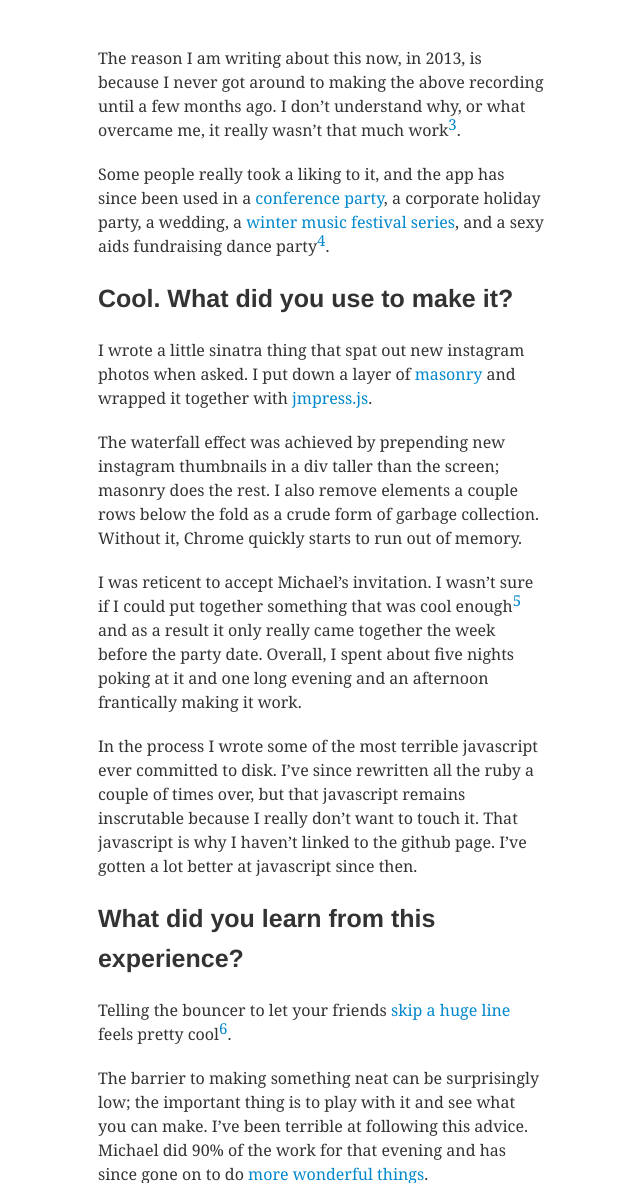
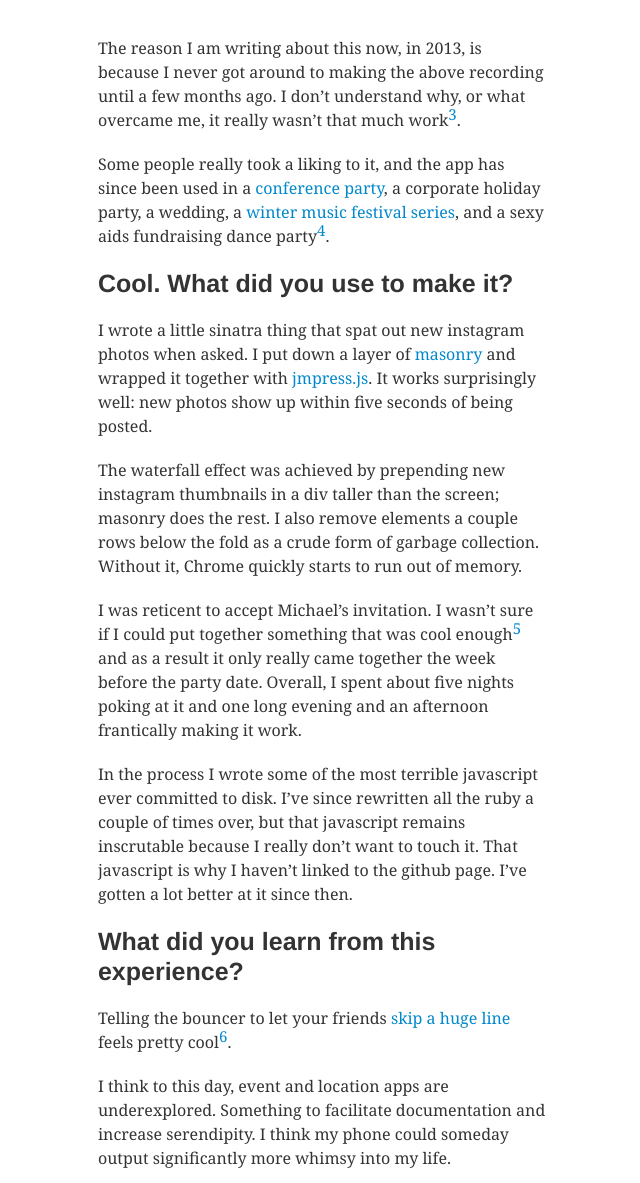
Before and after one commit to phillmv/okayfail.com-old, a Jekyll site: the page built from _posts/2013-10-22-instagram-fun-profit.md, in a window 1280 px wide, cut to the strip 2097-3280 px from the top of the page. Shown: the whole strip, without its empty margins (240-880 px from the left). Built offline with Jekyll 4.4.1, drawn with Linux system fonts in a browser that asks for light colours; nearby versions of some CDN libraries; library files that are not in the unit come from our copies; some of the changed text lies outside the part shown.

Commit message:
Tweak to insta post, css.

```diff
--- a/_posts/2013-10-22-instagram-fun-profit.md
+++ b/_posts/2013-10-22-instagram-fun-profit.md
@@ -36,21 +36,21 @@ Some people really took a liking to it, and the app has since been used in a <a
 
 <h2>Cool. What did you use to make it?</h2>
 
-I wrote a little sinatra thing that spat out new instagram photos when asked. I put down a layer of [masonry](http://masonry.desandro.com/) and wrapped it together with [jmpress.js](http://jmpressjs.github.io/jmpress.js/).
+I wrote a little sinatra thing that spat out new instagram photos when asked. I put down a layer of [masonry](http://masonry.desandro.com/) and wrapped it together with [jmpress.js](http://jmpressjs.github.io/jmpress.js/). It works surprisingly well: new photos show up within five seconds of being posted.
 
 The waterfall effect was achieved by prepending new instagram thumbnails in a div taller than the screen; masonry does the rest. I also remove elements a couple rows below the fold as a crude form of garbage collection. Without it, Chrome quickly starts to run out of memory.
 
 I was reticent to accept Michael's invitation. I wasn't sure if I could put together something that was cool enough[^instasob] and as a result it only really came together the week before the party date. Overall, I spent about five nights poking at it and one long evening and an afternoon frantically making it work.
 
-In the process I wrote some of the most terrible javascript ever committed to disk. I've since rewritten all the ruby a couple of times over, but that javascript remains inscrutable because I really don't want to touch it. That javascript is why I haven't linked to the github page. I've gotten a lot better at javascript since then.
+In the process I wrote some of the most terrible javascript ever committed to disk. I've since rewritten all the ruby a couple of times over, but that javascript remains inscrutable because I really don't want to touch it. That javascript is why I haven't linked to the github page. I've gotten a lot better at it since then.
 
 <h2>What did you learn from this experience?</h2>
 
 Telling the bouncer to let your friends [skip a huge line](http://instagram.com/p/lV7hv/) feels pretty cool[^instalol].
 
-The barrier to making something neat can be surprisingly low; the important thing is to play with it and see what you can make. I've been terrible at following this advice. Michael did 90% of the work for that evening and has since gone on to do [more wonderful things](http://mwjoffe.tumblr.com/portfolio).
+I think to this day, event and location apps are underexplored. Something to facilitate documentation and increase serendipity. I think my phone could someday output significantly more whimsy into my life.
 
-I think to this day, event and location apps are underexplored. Something to facilitate documentation and increase serendipity. I think my phone could someday output significantly more whimsy into my life.
+The barrier to making something neat can be surprisingly low; the important thing is to play with it and see what you can make. I've been terrible at following this advice.
 
 <strong>tl;dr</strong> if someone asks you to write software for a dance party, say yes.
 
--- a/css/style.css
+++ b/css/style.css
@@ -15,6 +15,7 @@ h1 {
 }
 h2 {
   font-size: 25px;
+  line-height: 30px;
 }
 
 h3 {
```
